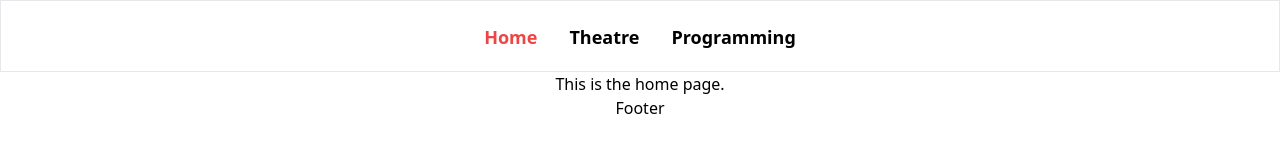
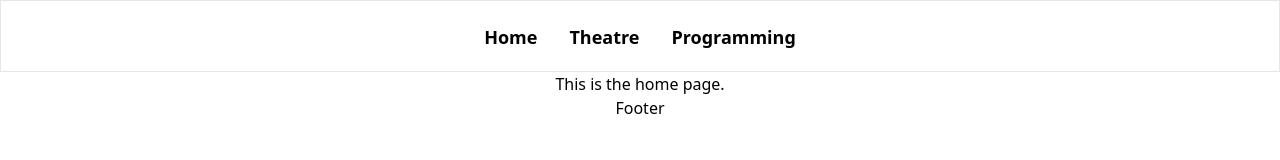
Before and after one commit to jknutsonn/jknutsonn.github.io, a React (Create React App) app: page /#/#/programming in a window 1280 px wide. Before the commit this address led to /#/programming. Shown: the top 160 px of the page. Built offline with nearby package versions, Linux system fonts and the light colour scheme.

Commit message:
Use HashRouter

```diff
--- a/src/App.tsx
+++ b/src/App.tsx
@@ -15,8 +15,8 @@ function App() {
       <Routes>
         <Route path="/" element={<PageLayout />}>
           <Route index element={<Home />} />
-          <Route path="/#/theatre" element={<Theatre />} />
-          <Route path="/#/programming" element={<Programming />} />
+          <Route path="/theatre" element={<Theatre />} />
+          <Route path="/programming" element={<Programming />} />
         </Route>
       </Routes>
     </div>
--- a/src/components/header/Header.tsx
+++ b/src/components/header/Header.tsx
@@ -1,16 +1,15 @@
-import { Link, matchRoutes, useLocation } from "react-router-dom"
+import { Link, useLocation } from "react-router-dom"
 import classNames from 'classnames';
 
 const Header = () => {
 
   const HEADER_NAV = [
     { path: "/", label: "Home" },
-    { path: "/#/theatre", label: "Theatre" },
-    { path: "/#/programming", label: "Programming" },
+    { path: "/theatre", label: "Theatre" },
+    { path: "/programming", label: "Programming" },
   ];
 
   const location = useLocation();
-  const route = matchRoutes(HEADER_NAV, location);
 
   return (
     <header className="flex justify-center p-6 h-[72px] font-semibold text-lg border">
@@ -20,7 +19,7 @@ const Header = () => {
             key={nav.label}
             to={nav.path}
             className={classNames('btn', {
-              'text-red-500': route && route[0].pathname === nav.path
+              'text-red-500': location.pathname + location.hash === nav.path,
             })}
           >
             {nav.label}
--- a/src/index.tsx
+++ b/src/index.tsx
@@ -4,16 +4,16 @@ import './index.css';
 import App from './App';
 import reportWebVitals from './reportWebVitals';
 import './styles.css';
-import { BrowserRouter } from 'react-router-dom';
+import { HashRouter } from 'react-router-dom';
 
 const root = ReactDOM.createRoot(
   document.getElementById('root') as HTMLElement
 );
 root.render(
   <React.StrictMode>
-    <BrowserRouter>
+    <HashRouter>
       <App />
-    </BrowserRouter>
+    </HashRouter>
   </React.StrictMode>
 );
 
```
